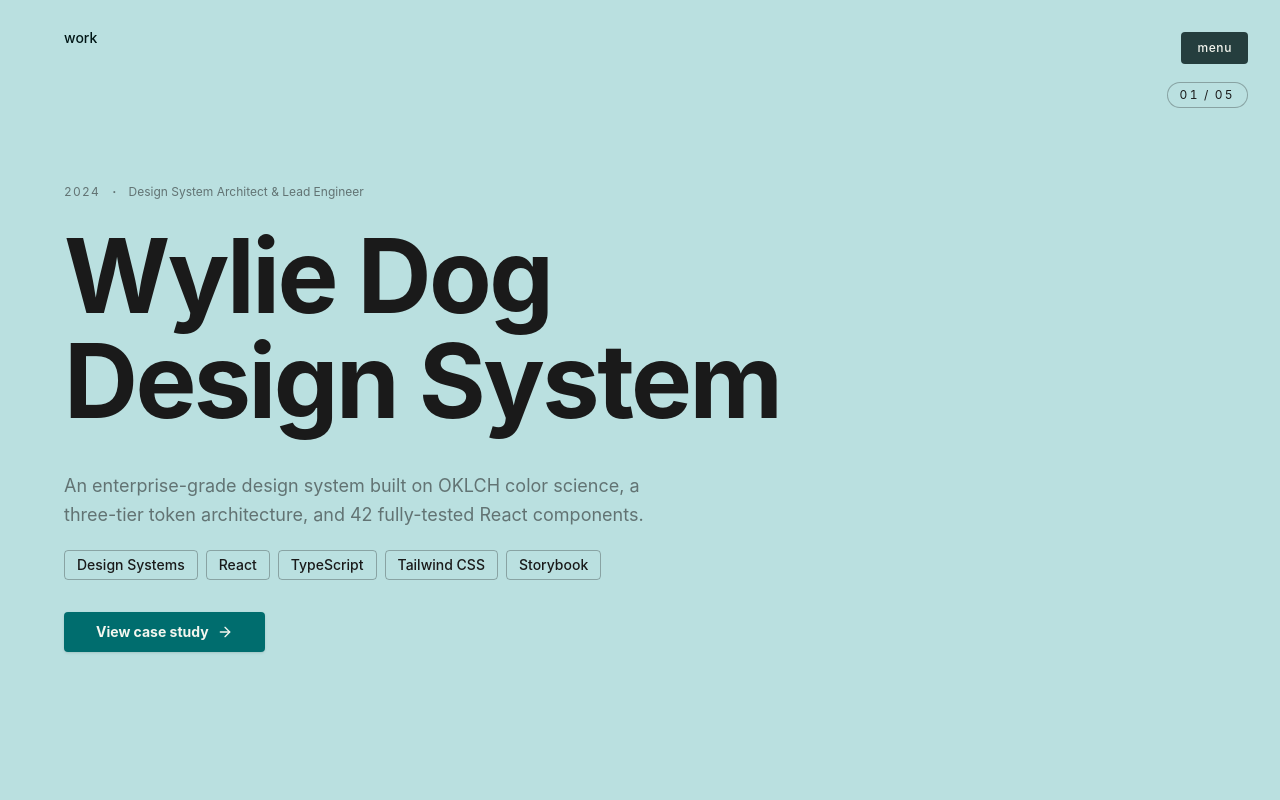
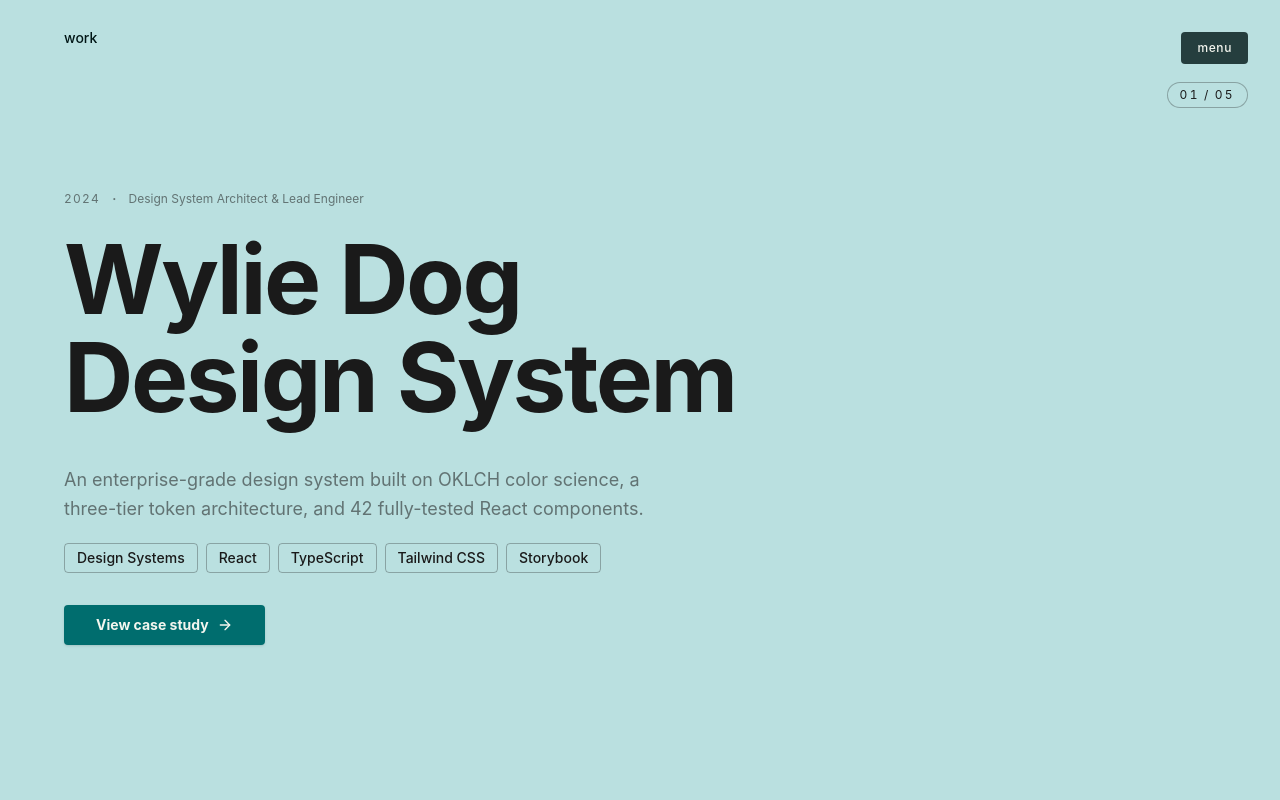
Before and after one commit to travhall/thd-portfolio, a Next.js app: page /work in a window 1280 px wide. Shown: the top 800 px of the page. Built offline with nearby package versions, Linux system fonts and the light colour scheme.

Commit message:
refactor: remove Lenis smooth scrolling library and reimplement scroll-to-top behavior.

```diff
--- a/app/layout.tsx
+++ b/app/layout.tsx
@@ -7,7 +7,6 @@
 import { Footer } from "@/components/layout/site-footer";
 import { SiteNav } from "@/components/layout/site-nav";
 import { Logo } from "@/components/layout/logo";
-import { SmoothScroll } from "@/components/layout/smooth-scroll";
 import { getAllCaseStudies } from "@/data/case-studies";
 import { cn } from "@/lib/utils";
 
@@ -71,7 +70,7 @@
   const navStudies = allStudies.map(({ id, title }) => ({ id, title }));
 
   return (
-    <html lang="en" suppressHydrationWarning className="scroll-smooth" data-scroll-behavior="smooth">
+    <html lang="en" suppressHydrationWarning className="scroll-smooth">
       <body
         className={cn(
           manropeSans.variable,
@@ -81,7 +80,7 @@
       >
         <ThemeProvider>
           <PageBgProvider>
-          <SmoothScroll>
+          <>
             <a
               href="#main-content"
               className="skip-nav"
@@ -92,7 +91,7 @@
             <SiteNav studies={navStudies} />
             <main id="main-content" className="relative">{children}</main>
             <Footer />
-          </SmoothScroll>
+          </>
           </PageBgProvider>
         </ThemeProvider>
       </body>
--- a/components/layout/site-nav.tsx
+++ b/components/layout/site-nav.tsx
@@ -196,6 +196,11 @@
     setMounted(true);
   }, []);
 
+  // Replaces the Lenis ScrollReset: jump to top on every route change
+  useEffect(() => {
+    window.scrollTo(0, 0);
+  }, [pathname]);
+
   if (!mounted) {
     return (
       <header className="fixed top-4 right-4 xl:top-8 xl:right-8 z-50 pointer-events-none" aria-label="Site navigation">
--- a/components/layout/smooth-scroll.tsx
+++ /dev/null
@@ -1,53 +0,0 @@
-"use client";
-
-import { ReactLenis, useLenis } from "lenis/react";
-import { ReactNode, useEffect, useSyncExternalStore } from "react";
-import { usePathname } from "next/navigation";
-
-const REDUCED_MOTION_QUERY = "(prefers-reduced-motion: reduce)";
-
-// Reactive media query — responds to OS setting changes mid-session.
-// useSyncExternalStore is SSR-safe: the server snapshot always returns false,
-// and the client subscribes to the MediaQueryList for live updates.
-function usePrefersReducedMotion(): boolean {
-  return useSyncExternalStore(
-    (callback) => {
-      const mq = window.matchMedia(REDUCED_MOTION_QUERY);
-      mq.addEventListener("change", callback);
-      return () => mq.removeEventListener("change", callback);
-    },
-    () => window.matchMedia(REDUCED_MOTION_QUERY).matches,
-    () => false, // server snapshot
-  );
-}
-
-function ScrollReset() {
-  const lenis = useLenis();
-  const pathname = usePathname();
-
-  useEffect(() => {
-    // Scroll to top immediately on route change, bypassing animation
-    lenis?.scrollTo(0, { immediate: true });
-  }, [pathname, lenis]);
-
-  return null;
-}
-
-export function SmoothScroll({ children }: { children: ReactNode }) {
-  const prefersReducedMotion = usePrefersReducedMotion();
-
-  return (
-    <ReactLenis
-      root
-      options={{
-        lerp: 0.1,
-        duration: 1.5,
-        smoothWheel: !prefersReducedMotion,
-        prevent: prefersReducedMotion ? () => true : undefined,
-      }}
-    >
-      <ScrollReset />
-      {children}
-    </ReactLenis>
-  );
-}
--- a/components/sections/work-list.tsx
+++ b/components/sections/work-list.tsx
@@ -115,7 +115,7 @@
       aria-labelledby={`work-title-${study.id}`}
       className="min-h-svh w-full flex flex-col justify-center px-6 sm:px-10 xl:px-16 pt-28 pb-16 md:pb-20"
     >
-      <div ref={contentRef} className="max-w-7xl">
+      <div ref={contentRef} className="max-w-4xl">
         {/* Meta row */}
         <motion.div
           className={`flex flex-wrap items-center gap-x-3 gap-y-1 mb-5 ${muted}`}
@@ -146,7 +146,7 @@
           <motion.h2
             id={`work-title-${study.id}`}
             className={`font-nohemi font-bold leading-[1.02] tracking-tight pb-4 text-balance ${text}`}
-            style={{ fontSize: "clamp(3rem, 8vw, 8rem)" }}
+            style={{ fontSize: "clamp(3rem, 8vw, 6rem)" }}
             variants={itemVariants}
             initial="hidden"
             animate={animate}
--- a/data/case-studies.ts
+++ b/data/case-studies.ts
@@ -206,7 +206,7 @@
       {
         type: "text",
         content:
-          "Motion is handled with Framer Motion and Lenis for smooth scroll. The work list uses an AnimatePresence-driven hover interaction where the section heading swaps between 'Case studies' and 'Return to index' with a staggered exit/enter sequence. Case study pages feature scroll-linked blur and opacity animations driven by useScroll and useTransform, creating a depth effect on the hero as the user reads down. All animation variants are defined at module scope where possible — keeping components clean — with the exception of stateful variants that depend on runtime values. A MotionConfig wrapper enforces reduced-motion preferences globally rather than per-component.",
+          "Motion is handled with Framer Motion. The work list uses an AnimatePresence-driven hover interaction where the section heading swaps between 'Case studies' and 'Return to index' with a staggered exit/enter sequence. Case study pages feature scroll-linked blur and opacity animations driven by useScroll and useTransform, creating a depth effect on the hero as the user reads down. All animation variants are defined at module scope where possible — keeping components clean — with the exception of stateful variants that depend on runtime values. A MotionConfig wrapper enforces reduced-motion preferences globally rather than per-component.",
         alignment: "left",
       },
       {
--- a/package.json
+++ b/package.json
@@ -19,8 +19,7 @@
     "@radix-ui/react-toggle-group": "^1.1.11",
     "class-variance-authority": "^0.7.1",
     "clsx": "^2.1.1",
-    "framer-motion": "^12.34.2",
-    "lenis": "^1.3.17",
+    "framer-motion": "^12.34.3",
     "next": "16.1.6",
     "next-themes": "^0.4.6",
     "react": "^19.2.4",
@@ -37,7 +36,7 @@
     "@types/react": "^19.2.14",
     "@types/react-dom": "^19.2.3",
     "autoprefixer": "10.4.24",
-    "eslint": "^10.0.0",
+    "eslint": "^10.0.1",
     "eslint-config-next": "16.1.6",
     "postcss": "^8.5.6",
     "tailwindcss": "4.2.0",
```
Also changed, not shown: 1 other file (tests, documents, lock files or other folders).
